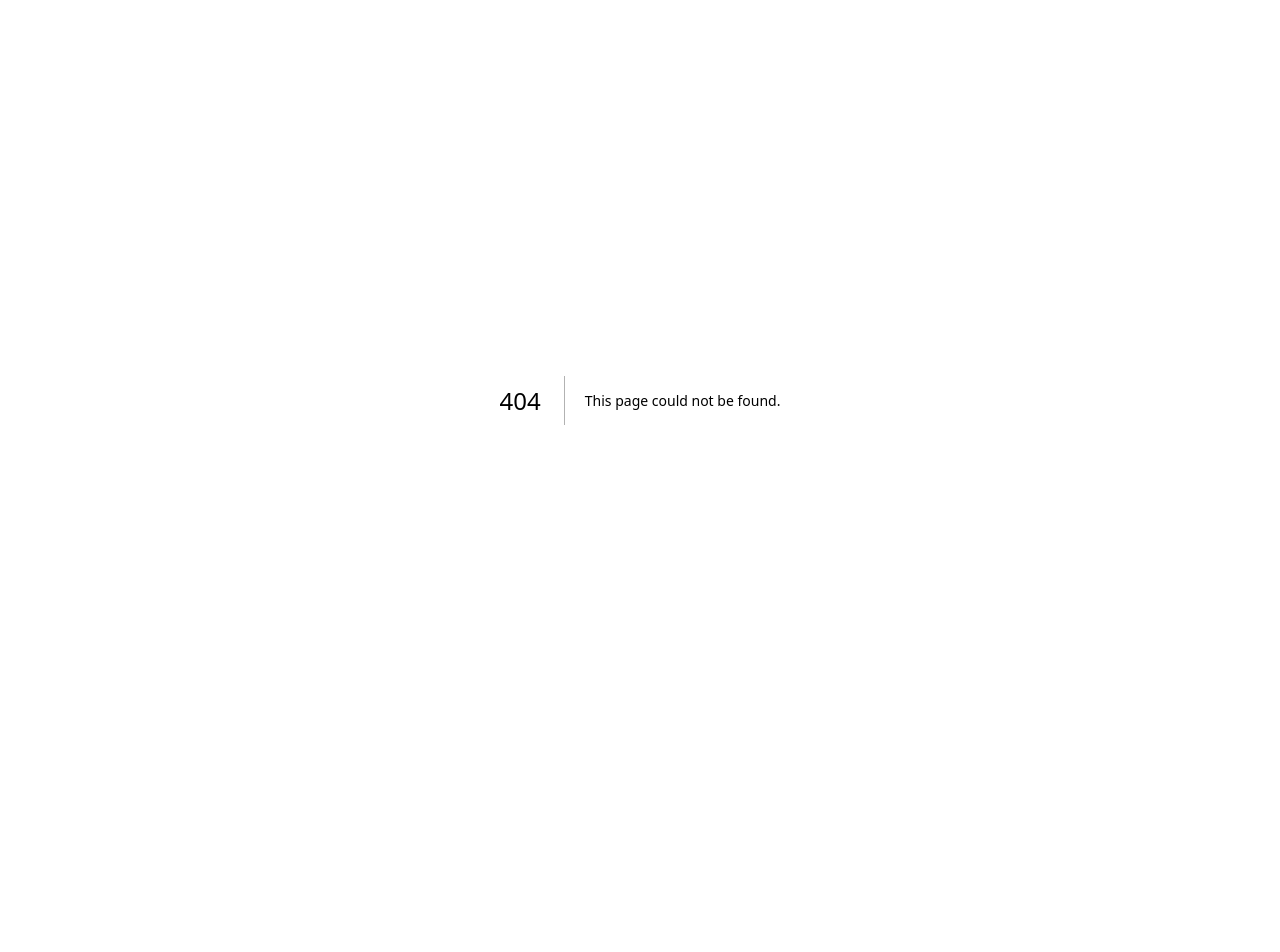
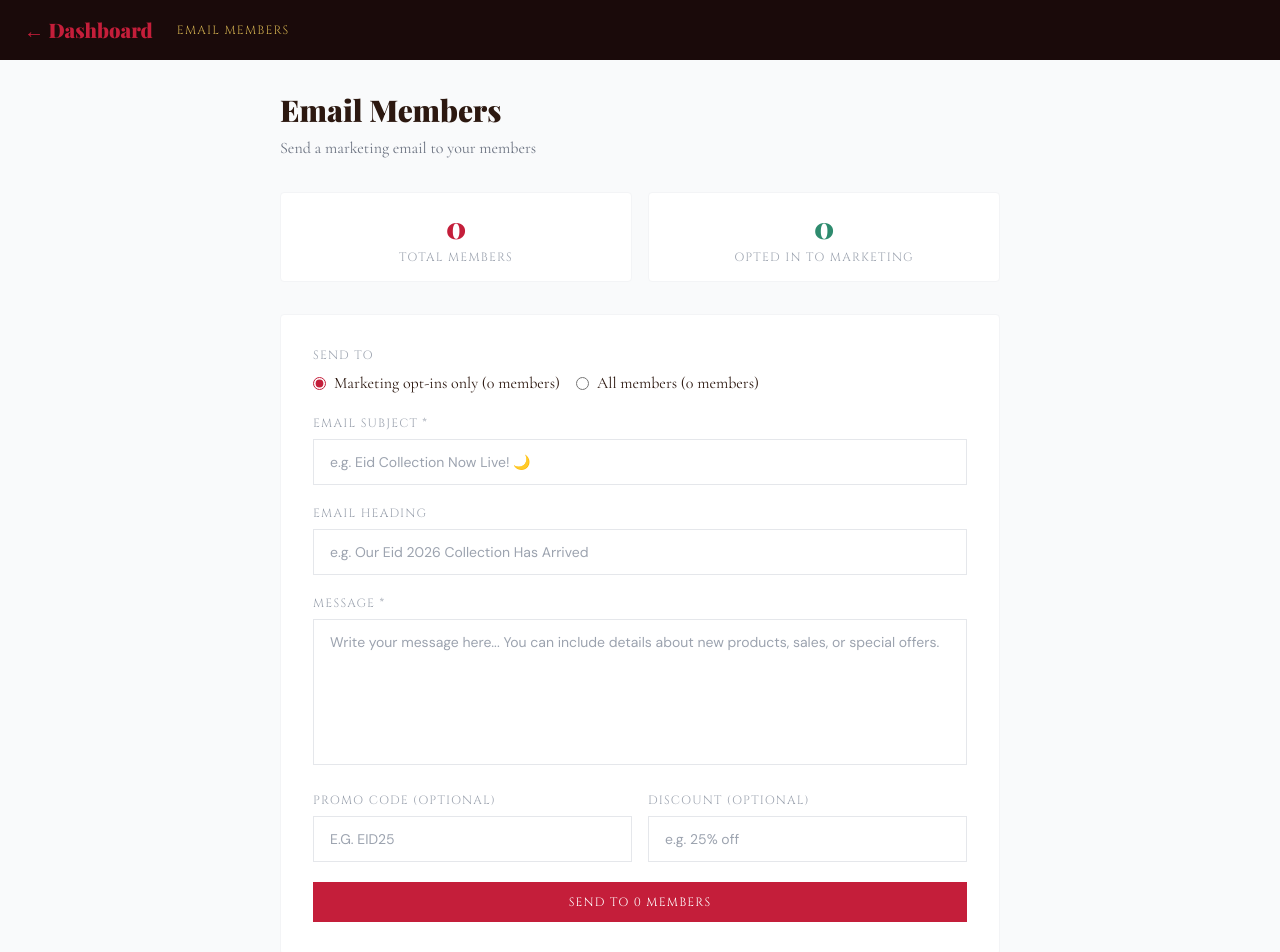
Before and after one commit to hoorabscollection/hoorabscollection, a Next.js app: page /admin/members/email in a window 1280 px wide. Before the commit this address had no page. Shown: the top 952 px of the page. Before the commit the page ends 800 px from the top, so only its background shows below. Built offline with nearby package versions, Linux system fonts and the light colour scheme; no server answers; the database is empty; a web font is replaced by a local one.

Commit message:
Add email blast

```diff
--- /dev/null
+++ b/app/admin/members/email/page.tsx
@@ -0,0 +1,213 @@
+'use client'
+import { useState, useEffect } from 'react'
+import { createClient } from '@/lib/supabase'
+import Link from 'next/link'
+import toast from 'react-hot-toast'
+
+export default function EmailBlastPage() {
+  const [members, setMembers] = useState<any[]>([])
+  const [loading, setLoading] = useState(true)
+  const [sending, setSending] = useState(false)
+  const [sent, setSent] = useState(false)
+  const [form, setForm] = useState({
+    subject: '',
+    heading: '',
+    message: '',
+    promoCode: '',
+    promoDiscount: '',
+    sendTo: 'marketing', // 'all' or 'marketing'
+  })
+  const supabase = createClient()
+
+  useEffect(() => {
+    supabase.from('profiles')
+      .select('id, full_name, email, marketing_emails')
+      .then(({ data }) => {
+        setMembers(data || [])
+        setLoading(false)
+      })
+  }, [])
+
+  const marketingMembers = members.filter(m => m.marketing_emails && m.email)
+  const allMembers = members.filter(m => m.email)
+  const targetMembers = form.sendTo === 'marketing' ? marketingMembers : allMembers
+
+  const sendBlast = async () => {
+    if (!form.subject || !form.message) {
+      toast.error('Please fill in subject and message')
+      return
+    }
+    if (targetMembers.length === 0) {
+      toast.error('No members to send to')
+      return
+    }
+    if (!confirm(`Send email to ${targetMembers.length} members?`)) return
+
+    setSending(true)
+    try {
+      const res = await fetch('/api/members/email-blast', {
+        method: 'POST',
+        headers: { 'Content-Type': 'application/json' },
+        body: JSON.stringify({
+          members: targetMembers,
+          subject: form.subject,
+          heading: form.heading || form.subject,
+          message: form.message,
+          promoCode: form.promoCode,
+          promoDiscount: form.promoDiscount,
+        })
+      })
+      const data = await res.json()
+      if (data.success) {
+        toast.success(`Email sent to ${targetMembers.length} members! 🎉`)
+        setSent(true)
+      } else {
+        toast.error('Failed to send emails')
+      }
+    } catch (err) {
+      toast.error('Error sending emails')
+    }
+    setSending(false)
+  }
+
+  return (
+    <div className="min-h-screen bg-gray-50">
+      <nav className="bg-[#1A0A0A] text-white px-6 py-4 flex items-center justify-between">
+        <div className="flex items-center gap-6">
+          <Link href="/admin" className="font-playfair text-xl font-black text-crimson">← Dashboard</Link>
+          <span className="font-cinzel text-xs tracking-widest text-gold uppercase">Email Members</span>
+        </div>
+      </nav>
+
+      <div className="max-w-3xl mx-auto px-6 py-8">
+        <h1 className="font-playfair text-3xl font-black mb-2">Email Members</h1>
+        <p className="font-cormorant text-gray-500 mb-8">
+          Send a marketing email to your members
+        </p>
+
+        {/* Stats */}
+        <div className="grid grid-cols-2 gap-4 mb-8">
+          <div className="bg-white border border-gray-100 rounded p-4 text-center">
+            <p className="font-playfair text-3xl font-black text-crimson">{allMembers.length}</p>
+            <p className="font-cinzel text-xs tracking-widest text-gray-400 uppercase mt-1">Total Members</p>
+          </div>
+          <div className="bg-white border border-gray-100 rounded p-4 text-center">
+            <p className="font-playfair text-3xl font-black text-seagreen">{marketingMembers.length}</p>
+            <p className="font-cinzel text-xs tracking-widest text-gray-400 uppercase mt-1">Opted In to Marketing</p>
+          </div>
+        </div>
+
+        {sent ? (
+          <div className="bg-white border border-gray-100 rounded p-12 text-center">
+            <div className="text-5xl mb-4">🎉</div>
+            <h2 className="font-playfair text-2xl font-bold mb-2">Emails Sent!</h2>
+            <p className="font-cormorant text-lg text-gray-500 mb-6">
+              Your email was sent to {targetMembers.length} members successfully.
+            </p>
+            <button onClick={() => { setSent(false); setForm({ subject: '', heading: '', message: '', promoCode: '', promoDiscount: '', sendTo: 'marketing' }) }}
+              className="btn-crimson">
+              Send Another Email
+            </button>
+          </div>
+        ) : (
+          <div className="bg-white border border-gray-100 rounded p-8">
+            <div className="space-y-5">
+
+              {/* Send to */}
+              <div>
+                <label className="block font-cinzel text-xs tracking-widest text-gray-400 uppercase mb-2">Send To</label>
+                <div className="flex gap-4">
+                  <label className="flex items-center gap-2 cursor-pointer">
+                    <input type="radio" value="marketing" checked={form.sendTo === 'marketing'}
+                      onChange={e => setForm(f => ({ ...f, sendTo: e.target.value }))}
+                      className="accent-crimson"/>
+                    <span className="font-cormorant text-base">Marketing opt-ins only ({marketingMembers.length} members)</span>
+                  </label>
+                  <label className="flex items-center gap-2 cursor-pointer">
+                    <input type="radio" value="all" checked={form.sendTo === 'all'}
+                      onChange={e => setForm(f => ({ ...f, sendTo: e.target.value }))}
+                      className="accent-crimson"/>
+                    <span className="font-cormorant text-base">All members ({allMembers.length} members)</span>
+                  </label>
+                </div>
+              </div>
+
+              {/* Subject */}
+              <div>
+                <label className="block font-cinzel text-xs tracking-widest text-gray-400 uppercase mb-2">Email Subject *</label>
+                <input className="input" value={form.subject}
+                  onChange={e => setForm(f => ({ ...f, subject: e.target.value }))}
+                  placeholder="e.g. Eid Collection Now Live! 🌙"/>
+              </div>
+
+              {/* Heading */}
+              <div>
+                <label className="block font-cinzel text-xs tracking-widest text-gray-400 uppercase mb-2">Email Heading</label>
+                <input className="input" value={form.heading}
+                  onChange={e => setForm(f => ({ ...f, heading: e.target.value }))}
+                  placeholder="e.g. Our Eid 2026 Collection Has Arrived"/>
+              </div>
+
+              {/* Message */}
+              <div>
+                <label className="block font-cinzel text-xs tracking-widest text-gray-400 uppercase mb-2">Message *</label>
+                <textarea rows={6} className="input resize-none" value={form.message}
+                  onChange={e => setForm(f => ({ ...f, message: e.target.value }))}
+                  placeholder="Write your message here... You can include details about new products, sales, or special offers."/>
+              </div>
+
+              {/* Promo code (optional) */}
+              <div className="grid grid-cols-2 gap-4">
+                <div>
+                  <label className="block font-cinzel text-xs tracking-widest text-gray-400 uppercase mb-2">Promo Code (optional)</label>
+                  <input className="input uppercase" value={form.promoCode}
+                    onChange={e => setForm(f => ({ ...f, promoCode: e.target.value.toUpperCase() }))}
+                    placeholder="e.g. EID25"/>
+                </div>
+                <div>
+                  <label className="block font-cinzel text-xs tracking-widest text-gray-400 uppercase mb-2">Discount (optional)</label>
+                  <input className="input" value={form.promoDiscount}
+                    onChange={e => setForm(f => ({ ...f, promoDiscount: e.target.value }))}
+                    placeholder="e.g. 25% off"/>
+                </div>
+              </div>
+
+              {/* Preview */}
+              {form.message && (
+                <div className="border border-gray-100 rounded p-5 bg-gray-50">
+                  <p className="font-cinzel text-xs tracking-widest text-gray-400 uppercase mb-3">Email Preview</p>
+                  <div className="bg-white p-5 rounded border border-gray-100">
+                    <h2 style={{color:'#C41E3A', fontFamily:'Georgia', fontSize:'24px', marginBottom:'4px'}}>
+                      Hoorab's Collection
+                    </h2>
+                    <p style={{color:'#C9A84C', fontSize:'11px', letterSpacing:'3px'}}>LONDON, UK</p>
+                    <hr style={{borderColor:'#C9A84C', opacity:0.3, margin:'16px 0'}}/>
+                    {form.heading && <h3 className="font-playfair text-xl font-bold mb-3">{form.heading}</h3>}
+                    <p className="font-cormorant text-base text-gray-600 whitespace-pre-wrap">{form.message}</p>
+                    {form.promoCode && (
+                      <div className="mt-4 bg-crimson/5 border border-crimson/20 rounded p-3">
+                        <p className="font-bold text-crimson">Use code: {form.promoCode}</p>
+                        {form.promoDiscount && <p className="text-sm text-gray-600">{form.promoDiscount}</p>}
+                      </div>
+                    )}
+                    <div className="mt-4">
+                      <a href="https://hoorabscollection.com/shop"
+                        className="inline-block bg-crimson text-white font-cinzel text-xs tracking-widest px-6 py-3 uppercase">
+                        Shop Now →
+                      </a>
+                    </div>
+                  </div>
+                </div>
+              )}
+
+              <button onClick={sendBlast} disabled={sending || loading}
+                className="btn-crimson w-full text-center disabled:opacity-50">
+                {sending ? `Sending to ${targetMembers.length} members...` : `Send to ${targetMembers.length} Members`}
+              </button>
+            </div>
+          </div>
+        )}
+      </div>
+    </div>
+  )
+}
```
